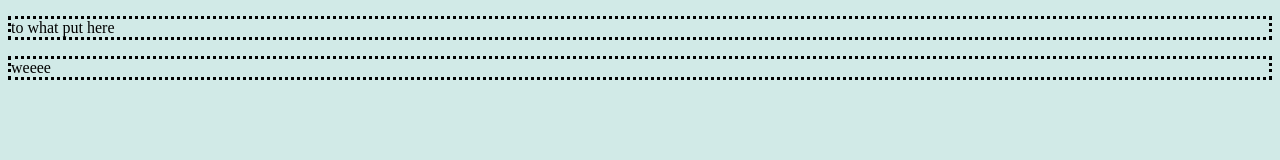
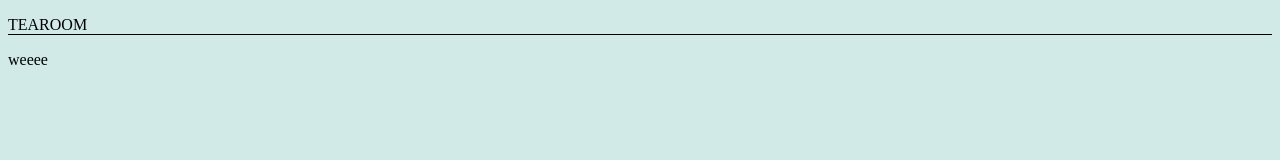
Before and after one commit to TofuBytes/Portfolio-web, a plain HTML site: page index.html in a window 1280 px wide. Drawn offline with Linux system fonts and the light colour scheme.

Commit message:
added border

```diff
--- a/design.css
+++ b/design.css
@@ -1,6 +1,6 @@
-p{
-    border-style: dotted;
-    border-width: medium;
+p.one{
+    border-style: solid;
+    border-width: 0px 0px 1px 0px;
     border-color: black;
 }
 head{
--- a/index.html
+++ b/index.html
@@ -2,7 +2,7 @@
 <html>
     <head>
         <link rel = "stylesheet" href = "design.css">
-        <p>to what put here <br><p>
+        <p class = "one">TEAROOM <br></p>
     </head>
     <body>
         weeee
```
